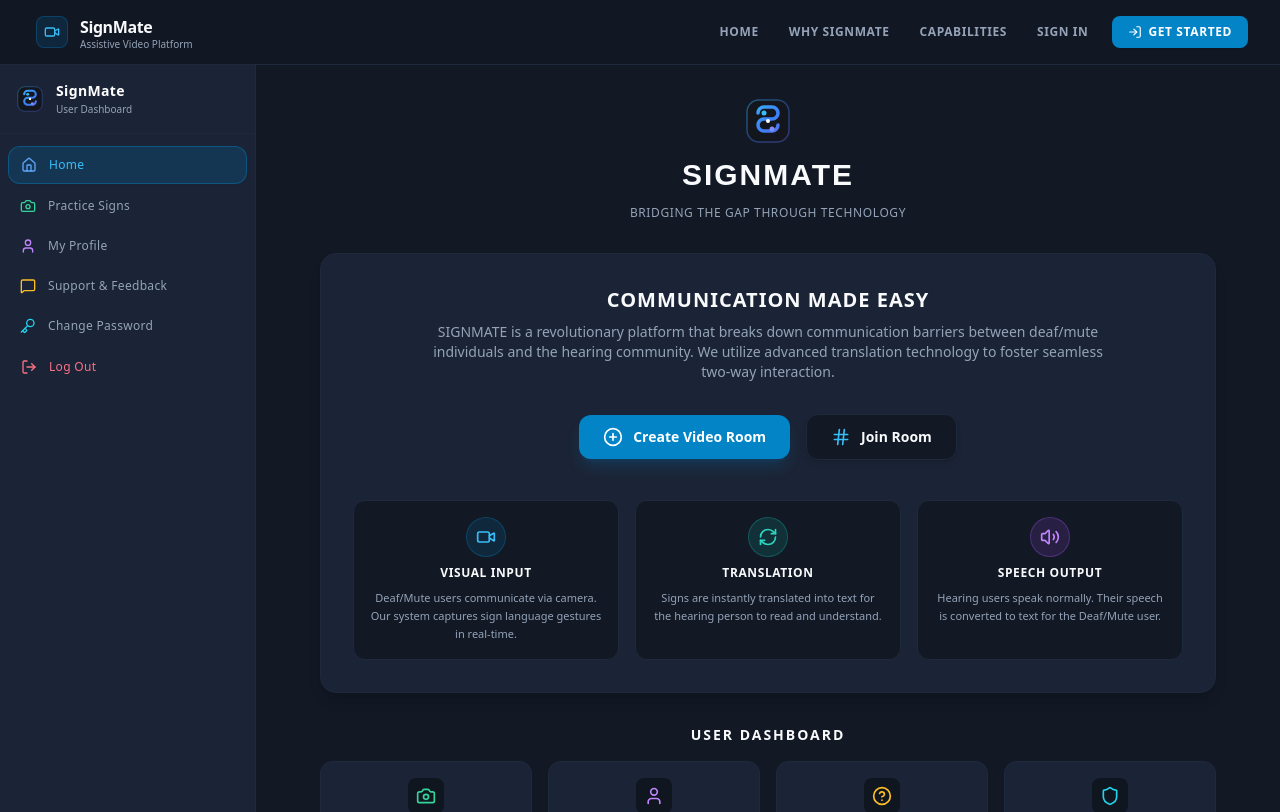
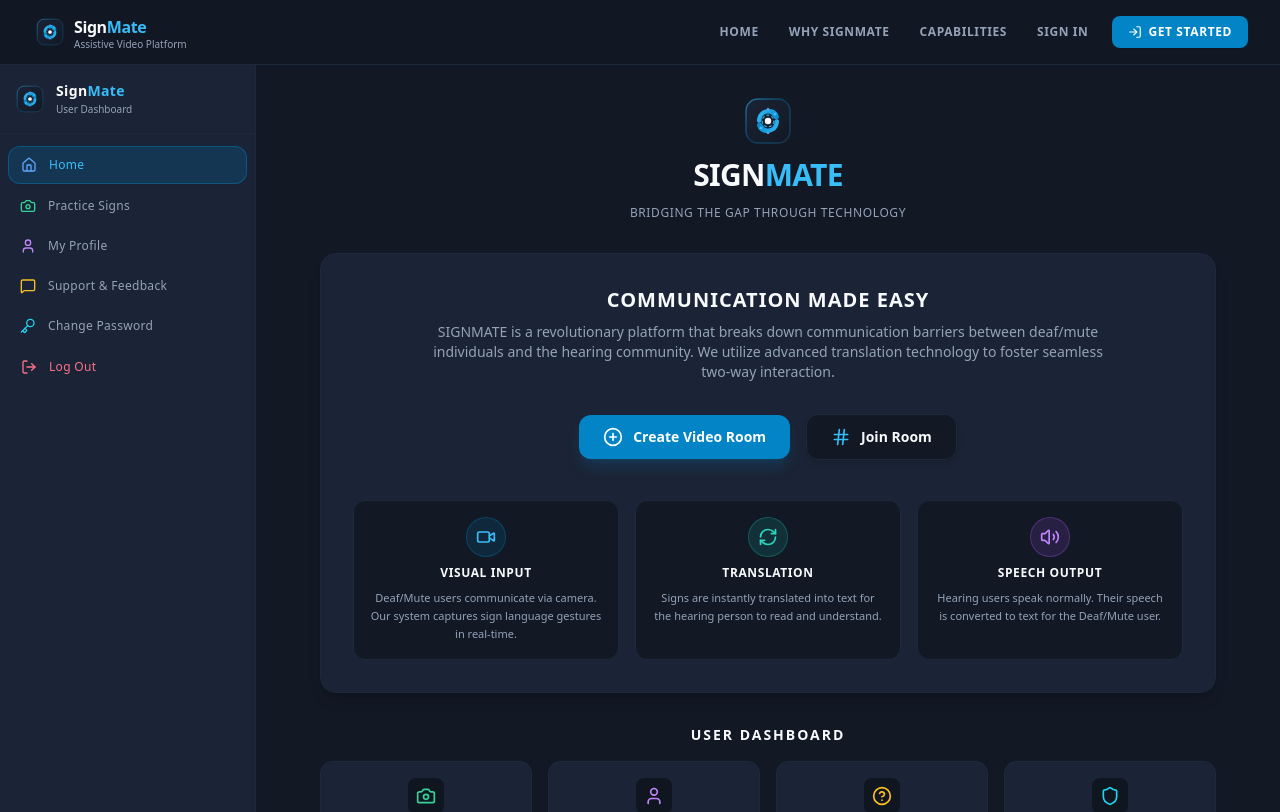
Before and after one commit to rashhiye/signmate-ai-for-inclusive-communication, a React (Vite) app: page /dashboard in a window 1280 px wide. Shown: the top 812 px of the page. Built offline with nearby package versions, Linux system fonts and the light colour scheme; no server answers.

Commit message:
Design professional SignMate logo emblem and favicon, integrate across all headers, footers and navigation

```diff
--- a/src/components/Footer.tsx
+++ b/src/components/Footer.tsx
@@ -1,6 +1,7 @@
 import React from 'react';
 import { Link } from 'react-router-dom';
-import { Video, ShieldCheck, Activity } from 'lucide-react';
+import { ShieldCheck, Activity } from 'lucide-react';
+import { SignMateLogo } from './brand/SignMateLogo';
 
 export const Footer: React.FC = () => {
   return (
@@ -10,10 +11,10 @@ export const Footer: React.FC = () => {
           {/* Brand Info */}
           <div className="md:col-span-2 space-y-3">
             <div className="flex items-center gap-2.5">
-              <div className="w-8 h-8 rounded-lg bg-[#0284C7]/15 border border-[#0284C7]/30 flex items-center justify-center text-[#38bdf8]">
-                <Video className="w-4 h-4" aria-hidden="true" />
-              </div>
-              <span className="font-bold text-lg text-[#F8FAFC] tracking-tight">SignMate</span>
+              <SignMateLogo size="sm" />
+              <span className="font-bold text-lg text-[#F8FAFC] tracking-tight">
+                Sign<span className="text-[#38bdf8]">Mate</span>
+              </span>
             </div>
             <p className="text-xs text-[#94A3B8] max-w-sm leading-relaxed">
               Real-time assistive video conferencing platform with on-device machine learning gesture recognition and bidirectional captions.
--- a/src/components/Navbar.tsx
+++ b/src/components/Navbar.tsx
@@ -2,7 +2,8 @@ import React, { useState } from 'react';
 import { Link, useNavigate, useLocation } from 'react-router-dom';
 import { useAuth } from '../hooks/useAuth';
 import { Button } from './Button';
-import { Menu, X, Video, LogOut, LayoutDashboard, LogIn } from 'lucide-react';
+import { Menu, X, LogOut, LayoutDashboard, LogIn } from 'lucide-react';
+import { SignMateLogo } from './brand/SignMateLogo';
 
 export const Navbar: React.FC = () => {
   const { user, logout } = useAuth();
@@ -25,14 +26,14 @@ export const Navbar: React.FC = () => {
           {/* Brand Logo */}
           <Link
             to="/"
-            className="flex items-center gap-3 group focus-visible:ring-2 focus-visible:ring-[#0284C7] rounded-lg p-1"
+            className="flex items-center gap-2.5 group focus-visible:ring-2 focus-visible:ring-[#0284C7] rounded-lg p-1"
             aria-label="SignMate Home"
           >
-            <div className="w-8 h-8 rounded-lg bg-[#0284C7]/15 border border-[#0284C7]/30 flex items-center justify-center text-[#38bdf8] group-hover:bg-[#0284C7]/25 transition-colors">
-              <Video className="w-4 h-4 text-[#38bdf8]" aria-hidden="true" />
-            </div>
+            <SignMateLogo size="sm" />
             <div className="flex flex-col">
-              <span className="font-bold text-base text-[#F8FAFC] tracking-tight">SignMate</span>
+              <span className="font-bold text-base text-[#F8FAFC] tracking-tight">
+                Sign<span className="text-[#38bdf8]">Mate</span>
+              </span>
               <span className="text-[10px] text-[#94A3B8] leading-none hidden md:block">
                 Assistive Video Platform
               </span>
--- a/src/components/brand/SignMateLogo.tsx
+++ b/src/components/brand/SignMateLogo.tsx
@@ -2,28 +2,32 @@ import React from 'react';
 
 interface SignMateLogoProps {
   size?: 'xs' | 'sm' | 'md' | 'lg' | 'xl';
-  variant?: 'icon' | 'full';
+  variant?: 'icon' | 'full' | 'mark';
   className?: string;
+  showText?: boolean;
 }
 
 export const SignMateLogo: React.FC<SignMateLogoProps> = ({
   size = 'md',
   variant = 'icon',
   className = '',
+  showText = false,
 }) => {
   const sizeMap = {
-    xs: { dim: 20, text: 'text-sm' },
-    sm: { dim: 28, text: 'text-base' },
-    md: { dim: 36, text: 'text-lg' },
-    lg: { dim: 48, text: 'text-2xl' },
-    xl: { dim: 64, text: 'text-3xl' },
+    xs: { dim: 20, textSize: 'text-xs', subSize: 'text-[8px]' },
+    sm: { dim: 28, textSize: 'text-sm', subSize: 'text-[9px]' },
+    md: { dim: 36, textSize: 'text-base', subSize: 'text-[10px]' },
+    lg: { dim: 48, textSize: 'text-xl', subSize: 'text-xs' },
+    xl: { dim: 64, textSize: 'text-2xl', subSize: 'text-sm' },
   };
 
-  const { dim, text } = sizeMap[size];
+  const { dim, textSize, subSize } = sizeMap[size];
+  const isFull = variant === 'full' || showText;
+  const isMarkOnly = variant === 'mark';
 
   return (
-    <div className={`inline-flex items-center gap-2.5 select-none ${className}`}>
-      {/* Precision Geometric SVG Vector Mark */}
+    <div className={`inline-flex items-center gap-3 select-none ${className}`}>
+      {/* Precision Vector Emblem */}
       <svg
         width={dim}
         height={dim}
@@ -34,59 +38,70 @@ export const SignMateLogo: React.FC<SignMateLogoProps> = ({
         aria-hidden="true"
       >
         <defs>
-          <linearGradient id="sm-gradient-primary" x1="4" y1="4" x2="44" y2="44" gradientUnits="userSpaceOnUse">
+          <linearGradient id="sm-logo-bg" x1="0" y1="0" x2="48" y2="48" gradientUnits="userSpaceOnUse">
+            <stop offset="0%" stopColor="#1B2436" />
+            <stop offset="100%" stopColor="#121824" />
+          </linearGradient>
+          <linearGradient id="sm-logo-border" x1="0" y1="0" x2="48" y2="48" gradientUnits="userSpaceOnUse">
+            <stop offset="0%" stopColor="#38bdf8" stopOpacity="0.6" />
+            <stop offset="50%" stopColor="#0284C7" stopOpacity="0.3" />
+            <stop offset="100%" stopColor="#1e293b" stopOpacity="0.9" />
+          </linearGradient>
+          <linearGradient id="sm-hand-grad1" x1="13" y1="12" x2="35" y2="25" gradientUnits="userSpaceOnUse">
             <stop offset="0%" stopColor="#38bdf8" />
-            <stop offset="50%" stopColor="#3b82f6" />
-            <stop offset="100%" stopColor="#6366f1" />
+            <stop offset="100%" stopColor="#0284C7" />
           </linearGradient>
-          <linearGradient id="sm-gradient-accent" x1="44" y1="4" x2="4" y2="44" gradientUnits="userSpaceOnUse">
-            <stop offset="0%" stopColor="#06b6d4" />
-            <stop offset="100%" stopColor="#3b82f6" />
+          <linearGradient id="sm-hand-grad2" x1="35" y1="36" x2="13" y2="25" gradientUnits="userSpaceOnUse">
+            <stop offset="0%" stopColor="#38bdf8" />
+            <stop offset="100%" stopColor="#0284C7" />
           </linearGradient>
-          <filter id="sm-glow" x="-20%" y="-20%" width="140%" height="140%">
-            <feGaussianBlur stdDeviation="3" result="blur" />
-            <feComposite in="SourceGraphic" in2="blur" operator="over" />
-          </filter>
         </defs>
 
-        {/* Outer Hex-Shield Backdrop */}
-        <rect
-          x="3"
-          y="3"
-          width="42"
-          height="42"
-          rx="12"
-          fill="#13161d"
-          stroke="url(#sm-gradient-primary)"
-          strokeWidth="1.5"
-          strokeOpacity="0.4"
+        {/* Squircle Frame (skipped in mark-only mode) */}
+        {!isMarkOnly && (
+          <rect
+            x="2"
+            y="2"
+            width="44"
+            height="44"
+            rx="12"
+            fill="url(#sm-logo-bg)"
+            stroke="url(#sm-logo-border)"
+            strokeWidth="1.5"
+          />
+        )}
+
+        {/* Upper Hand Gesture Arc (Human Signing) */}
+        <path
+          d="M 13 24 C 13 17 18 12 25 12 C 30.5 12 34.5 15.5 35 20 C 35 21.5 33.8 22.5 32.3 22.5 C 31 22.5 30 21.8 29.5 20.5 C 28.5 18 26.2 16.5 24 16.5 C 19.5 16.5 17.5 19.8 17.5 23.5 C 17.5 24.8 16.5 25.8 15.2 25.8 C 14 25.8 13 25 13 24 Z"
+          fill="url(#sm-hand-grad1)"
         />
 
-        {/* Ambient Subtle Glow Layer */}
+        {/* Lower Hand Gesture Arc (Inclusive Connection Bridge) */}
         <path
-          d="M14 16C14 12.6863 16.6863 10 20 10H28C31.3137 10 34 12.6863 34 16C34 19.3137 31.3137 22 28 22H20C16.6863 22 14 24.6863 14 28C14 31.3137 16.6863 34 20 34H28C31.3137 34 34 31.3137 34 28"
-          stroke="url(#sm-gradient-primary)"
-          strokeWidth="3.5"
-          strokeLinecap="round"
-          strokeLinejoin="round"
+          d="M 35 24 C 35 31 30 36 23 36 C 17.5 36 13.5 32.5 13 28 C 13 26.5 14.2 25.5 15.7 25.5 C 17 25.5 18 26.2 18.5 27.5 C 19.5 30 21.8 31.5 24 31.5 C 28.5 31.5 30.5 28.2 30.5 24.5 C 30.5 23.2 31.5 22.2 32.8 22.2 C 34 22.2 35 23 35 24 Z"
+          fill="url(#sm-hand-grad2)"
         />
 
-        {/* Interlocking Sign-Wave Nodes */}
-        <circle cx="20" cy="16" r="2.5" fill="#38bdf8" />
-        <circle cx="28" cy="32" r="2.5" fill="#818cf8" />
-        <circle cx="24" cy="24" r="2" fill="#ffffff" />
+        {/* Center Iris / Translation Node */}
+        <circle cx="24" cy="24" r="3.2" fill="#F8FAFC" />
+        <circle cx="24" cy="24" r="5.8" stroke="#38bdf8" strokeWidth="1.2" strokeDasharray="3 2" strokeOpacity="0.85" />
+
+        {/* Constellation Landmark Joint Nodes (MediaPipe Precision Tracking) */}
+        <circle cx="31" cy="17" r="1.6" fill="#38bdf8" />
+        <circle cx="17" cy="31" r="1.6" fill="#38bdf8" />
+        <circle cx="24" cy="12" r="1.2" fill="#60a5fa" fillOpacity="0.9" />
+        <circle cx="24" cy="36" r="1.2" fill="#60a5fa" fillOpacity="0.9" />
       </svg>
 
       {/* Typography for Full Variant */}
-      {variant === 'full' && (
+      {isFull && (
         <div className="flex flex-col text-left">
-          <span
-            className={`font-['Montserrat',sans-serif] font-extrabold tracking-[2px] uppercase text-white leading-none ${text}`}
-          >
-            SIGN<span className="text-transparent bg-clip-text bg-gradient-to-r from-sky-400 to-indigo-400">MATE</span>
+          <span className={`font-sans font-bold tracking-tight text-[#F8FAFC] leading-tight ${textSize}`}>
+            Sign<span className="text-[#38bdf8]">Mate</span>
           </span>
-          <span className="text-[9px] text-[#8e94a0] tracking-[1.5px] uppercase font-medium mt-0.5">
-            Inclusive AI Platform
+          <span className={`text-[#94A3B8] font-medium tracking-wider uppercase ${subSize}`}>
+            Assistive Video AI
           </span>
         </div>
       )}
--- a/src/components/user/UserSidebar.tsx
+++ b/src/components/user/UserSidebar.tsx
@@ -44,8 +44,10 @@ export const UserSidebar: React.FC<UserSidebarProps> = ({ onCloseMobile }) => {
         <div className="flex items-center gap-3">
           <SignMateLogo size="sm" />
           <div>
-            <span className="font-bold text-sm tracking-wide text-white block">SignMate</span>
-            <span className="text-[10px] text-surface-400">User Dashboard</span>
+            <span className="font-bold text-sm tracking-wide text-[#F8FAFC] block">
+              Sign<span className="text-[#38bdf8]">Mate</span>
+            </span>
+            <span className="text-[10px] text-[#94A3B8]">User Dashboard</span>
           </div>
         </div>
         {isMobileView && (
--- a/src/components/video/RoomHeader.tsx
+++ b/src/components/video/RoomHeader.tsx
@@ -3,7 +3,8 @@ import { Link } from 'react-router-dom';
 import { RoomCodeBadge } from '../../rooms/RoomCodeBadge';
 import { StatusBadge } from '../StatusBadge';
 import { Button } from '../Button';
-import { Video, LogOut, Users } from 'lucide-react';
+import { LogOut, Users } from 'lucide-react';
+import { SignMateLogo } from '../brand/SignMateLogo';
 
 interface RoomHeaderProps {
   roomCode: string;
@@ -21,20 +22,20 @@ export const RoomHeader: React.FC<RoomHeaderProps> = ({
   onLeave,
 }) => {
   return (
-    <header className="w-full bg-surface-900/90 border-b border-surface-800/80 px-4 py-2.5 backdrop-blur-md z-30 shrink-0">
+    <header className="w-full bg-[#1B2436]/90 border-b border-[#1e293b] px-4 py-2.5 backdrop-blur-md z-30 shrink-0 font-sans">
       <div className="max-w-7xl mx-auto flex items-center justify-between gap-3">
         {/* Left: Branding & Room Info */}
         <div className="flex items-center gap-3 min-w-0">
           <Link
             to="/dashboard"
-            className="flex items-center gap-2 text-surface-200 hover:text-white transition-colors shrink-0 focus-visible:ring-2 focus-visible:ring-brand-400 rounded-lg p-1"
+            className="flex items-center gap-2 text-surface-200 hover:text-white transition-colors shrink-0 focus-visible:ring-2 focus-visible:ring-[#0284C7] rounded-lg p-1"
             aria-label="Exit to Dashboard"
             title="Exit to Dashboard"
           >
-            <div className="w-8 h-8 rounded-lg bg-brand-500/20 border border-brand-500/40 flex items-center justify-center text-brand-400">
-              <Video className="w-4 h-4" aria-hidden="true" />
-            </div>
-            <span className="font-bold text-sm text-surface-100 hidden sm:inline">SignMate</span>
+            <SignMateLogo size="sm" />
+            <span className="font-bold text-sm text-[#F8FAFC] hidden sm:inline">
+              Sign<span className="text-[#38bdf8]">Mate</span>
+            </span>
           </Link>
 
           <div className="h-4 w-px bg-surface-700 hidden sm:block" aria-hidden="true" />
--- a/src/pages/DashboardPage.tsx
+++ b/src/pages/DashboardPage.tsx
@@ -49,8 +49,8 @@ export const DashboardPage: React.FC = () => {
           <div className="flex justify-center">
             <SignMateLogo size="lg" />
           </div>
-          <h1 className="text-2xl sm:text-3xl font-extrabold tracking-[2px] uppercase text-[#F8FAFC] font-['Montserrat',sans-serif]">
-            SIGNMATE
+          <h1 className="text-2xl sm:text-3xl font-extrabold tracking-tight uppercase text-[#F8FAFC]">
+            Sign<span className="text-[#38bdf8]">Mate</span>
           </h1>
           <p className="text-xs text-[#94A3B8] tracking-wider uppercase font-medium">
             Bridging the Gap Through Technology {user?.displayName ? `• Welcome ${user.displayName}` : ''}
--- a/src/pages/LoginPage.tsx
+++ b/src/pages/LoginPage.tsx
@@ -84,8 +84,8 @@ export const LoginPage: React.FC = () => {
             <div className="flex justify-center mb-3">
               <SignMateLogo size="lg" />
             </div>
-            <h1 className="font-['Montserrat',sans-serif] font-bold text-2xl tracking-[3px] uppercase text-white drop-shadow-md">
-              SIGNMATE
+            <h1 className="font-sans font-extrabold text-2xl tracking-tight uppercase text-[#F8FAFC]">
+              Sign<span className="text-[#38bdf8]">Mate</span>
             </h1>
             <p className="text-[11px] text-[#a0a0a0] tracking-[2px] uppercase mt-1">
               Bridging the Gap
--- a/src/pages/RegisterPage.tsx
+++ b/src/pages/RegisterPage.tsx
@@ -94,8 +94,8 @@ export const RegisterPage: React.FC = () => {
           <div className="flex justify-center">
             <SignMateLogo size="lg" />
           </div>
-          <h1 className="text-xl sm:text-2xl font-bold text-surface-100">
-            Create SignMate Account
+          <h1 className="text-xl sm:text-2xl font-bold text-[#F8FAFC]">
+            Create Sign<span className="text-[#38bdf8]">Mate</span> Account
           </h1>
           <p className="text-xs sm:text-sm text-surface-400">
             Sign language-assisted video meetings & real-time translation
```
Also changed, not shown: public/favicon.svg.
